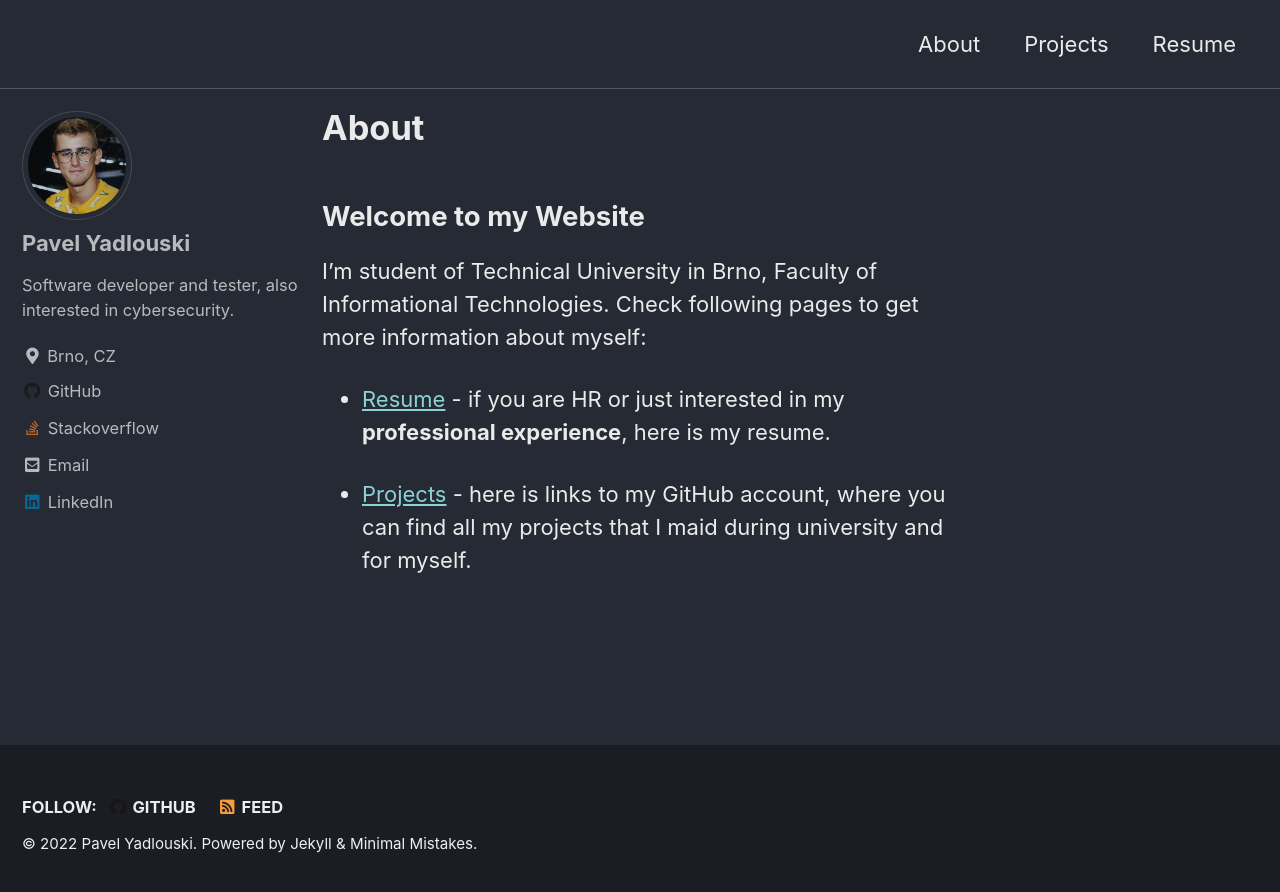
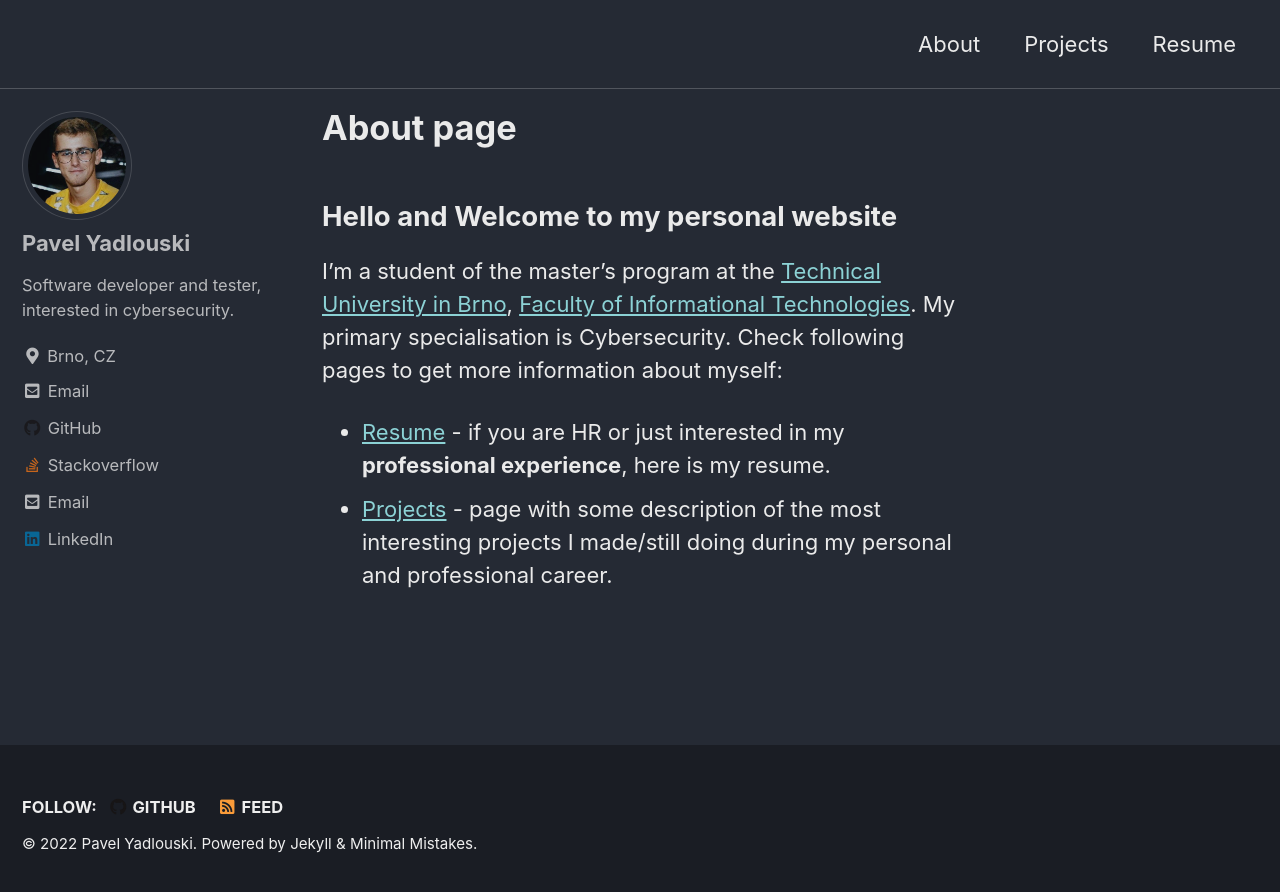
Before and after one commit to x00Pavel/x00Pavel.github.io, a Jekyll site: the page built from _pages/about.md, in a window 1280 px wide. Shown: the top 892 px of the page. Built offline with Jekyll 4.4.1, drawn with Linux system fonts in a browser that asks for light colours; cached includes are drawn as plain includes.

```diff
--- a/Gemfile
+++ b/Gemfile
@@ -1,3 +1,5 @@
 # gem "minimal-mistakes-jekyll"
 source "https://rubygems.org"
 gemspec
+
+gem "webrick", "~> 1.7"
--- a/_config.yml
+++ b/_config.yml
@@ -95,14 +95,14 @@ analytics:
 author:
   name             : "Pavel Yadlouski"
   avatar           : "images/my_face.jpg" # path of avatar image, e.g. "/images/bio-photo.jpg"
-  bio              : "Software developer and tester, also interested in cybersecurity."
+  bio              : "Software developer and tester, interested in cybersecurity."
   location         : "Brno, CZ"
-  linkedin: "pavel-yadlouski-063121172"
+  linkedin         : "pavel-yadlouski-063121172"
   email            : "mailto:pavel.yadlouski@gmail.com"
   links:
     - label: "Email"
       icon: "fas fa-fw fa-envelope-square"
-      # url: "mailto:pavel.yadlouski@gmail.com"
+      url: "mailto:pavel.yadlouski@gmail.com"
     - label: "Website"
       icon: "fas fa-fw fa-link"
       # url: "https://your-website.com"
--- a/_data/navigation.yml
+++ b/_data/navigation.yml
@@ -3,6 +3,6 @@ main:
     - title: "About"
       url: /about
     - title: "Projects"
-      url: "https://github.com/x00Pavel?tab=repositories"
+      url: "/projects"
     - title: "Resume"
       url: /resume
--- a/_pages/about.md
+++ b/_pages/about.md
@@ -1,15 +1,15 @@
 ---
-title: "About"
+title: "About page"
 permalink: /about
 layout: home
 ---
-## Welcome to my Website
-I'm student of Technical University in Brno, Faculty of Informational
-Technologies. Check following pages to get more information about
-myself:
+## Hello and Welcome to my personal website
+
+I'm a student of the master's program at the [Technical University in Brno](https://www.vut.cz/en/), [Faculty of Informational Technologies](https://www.fit.vut.cz/.en).
+My primary specialisation is Cybersecurity.
+Check following pages to get more information about myself:
+
 + [Resume](/resume) - if you are HR or just interested in my
-**professional experience**, here is my resume.
-
-+ [Projects](https://github.com/x00Pavel?tab=repositories) - here is links to my
-GitHub account, where you can find all my projects that I maid during university
-and for myself.
+  **professional experience**, here is my resume.
++ [Projects](/projects) - page with some description of the most interesting
+  projects I made/still doing during my personal and professional career.
```
Also changed, not shown: _pages/404.md (+1 -1 lines), _pages/projects.md (added, +93 -0 lines), _pages/resume.md (+33 -28 lines), .github/codespell_ignore_words.txt (added), .github/workflows/codespell.yaml (added).
